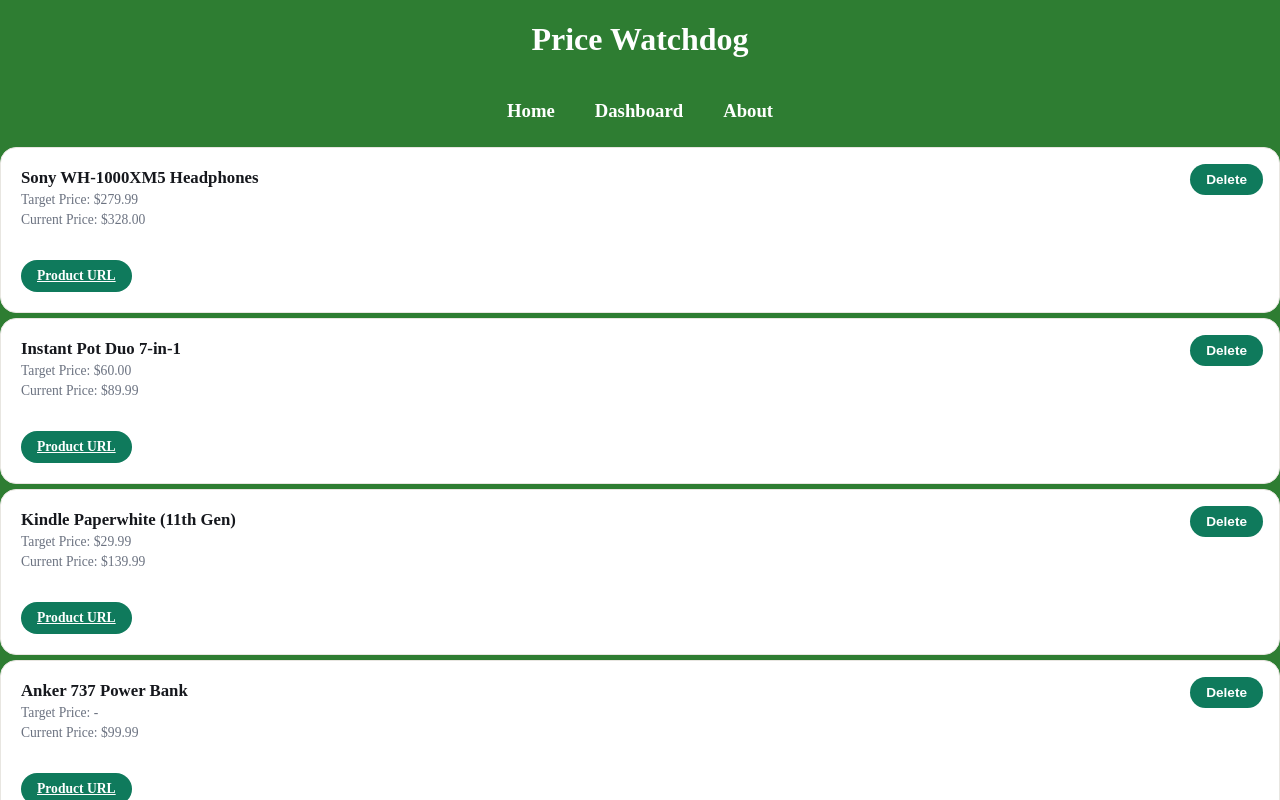
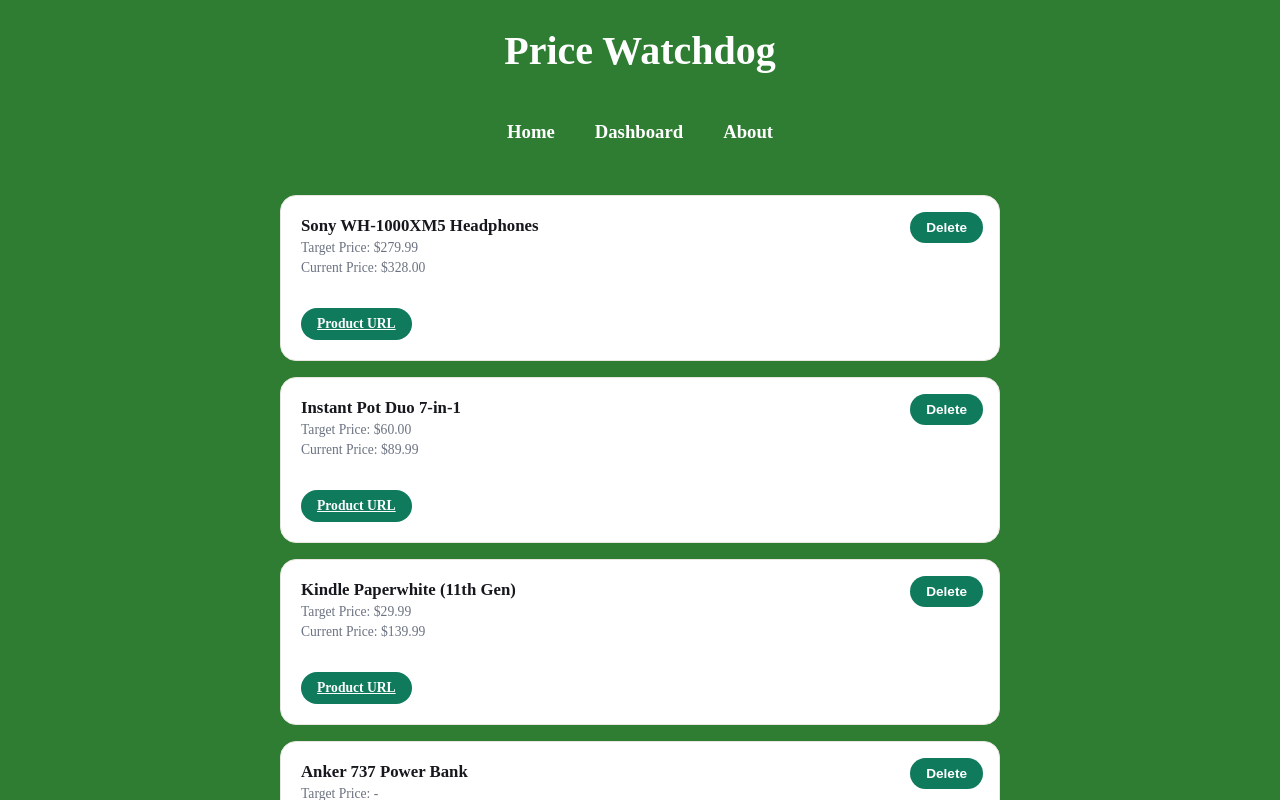
Before and after one commit to launchabi/Price-Watchdog, a React (Vite) app in the folder price-watchdog/: page /dashboard in a window 1280 px wide. Shown: the top 800 px of the page. Built offline with nearby package versions, Linux system fonts and the light colour scheme.

Commit message:
added media queries

```diff
--- a/price-watchdog/src/styling/Dashboard.css
+++ b/price-watchdog/src/styling/Dashboard.css
@@ -1,3 +1,14 @@
+.dashboard {
+    padding: 1rem;
+}
+
+.product-list {
+    display: flex;
+    flex-direction: column;
+    gap: 1rem;
+    margin: 0 auto; /* centers once a max-width applies */
+}
+
 .modal-overlay {
     position: fixed;
     top: 0;
@@ -8,17 +19,19 @@
     display: flex;
     justify-content: center;
     align-items: center;
+    padding: 1rem; /* keeps the modal off the screen edges */
     z-index: 1000;
 }
 
 .modal-content {
     background-color: white;
-    padding: 2rem;
+    padding: 1.25rem;
     border-radius: 8px;
     display: flex;
     flex-direction: column;
     gap: 0.75rem;
-    min-width: 300px;
+    width: 100%;
+    max-width: 420px;
 }
 
 .modal-content > h2 {
@@ -36,4 +49,34 @@
     font-weight: 600;
     cursor: pointer;
     transition: background 150ms ease;
+    width: 200px;
+    margin: 0 auto;
 }
+
+/* ---------- Tablet ---------- */
+
+@media (min-width: 768px) {
+    .dashboard {
+        padding: 1.5rem;
+    }
+
+    .product-list {
+        max-width: 600px;
+    }
+
+    .modal-content {
+        padding: 2rem;
+    }
+}
+
+/* ---------- Desktop ---------- */
+
+@media (min-width: 1280px) {
+    .dashboard {
+        padding: 2rem;
+    }
+
+    .product-list {
+        max-width: 720px;
+    }
+}
--- a/price-watchdog/src/styling/Home.css
+++ b/price-watchdog/src/styling/Home.css
@@ -1,13 +1,12 @@
 .home {
   max-width: 640px;
   margin: 0 auto;
-  padding: 4rem 1.5rem;
+  padding: 2rem 1rem;
   text-align: center;
-  color: black;
 }
 
 .home > h2 {
-  font-size: 2rem;
+  font-size: 1.5rem;
   font-weight: 600;
   margin-bottom: 2rem;
   line-height: 1.3;
@@ -16,7 +15,6 @@
 .home-heading {
   margin-bottom: 2.5rem;
 }
-
 
 .home-heading > ol {
   font-size: 1.15rem;
@@ -60,3 +58,27 @@
   padding-top: 1.5rem;
   border-top: 1px solid white;
 }
+
+/* ---------- Tablet ---------- */
+
+@media (min-width: 768px) {
+  .home {
+    padding: 3rem 1.5rem;
+  }
+
+  .home > h2 {
+    font-size: 1.75rem;
+  }
+}
+
+/* ---------- Desktop ---------- */
+
+@media (min-width: 1280px) {
+  .home {
+    padding: 4rem 1.5rem;
+  }
+
+  .home > h2 {
+    font-size: 2rem;
+  }
+}
--- a/price-watchdog/src/styling/Navbar.css
+++ b/price-watchdog/src/styling/Navbar.css
@@ -1,17 +1,20 @@
 .title {
-    font-weight: 2.5rem;
+    font-size: 1.5rem;
     color: white;
     text-align: center;
 }
 
 .links {
+    display: flex;
+    flex-wrap: wrap;
+    justify-content: center;
     text-align: center;
 }
 
 .links > a {
     display: inline-block;
     text-align: center;
-    padding: 20px;
+    padding: 10px 12px;
     color: white;
     text-decoration: none;
     font-size: 1.17rem;
@@ -21,3 +24,27 @@
 .links > a:hover {
     text-decoration: underline;
 }
+
+/* ---------- Tablet ---------- */
+
+@media (min-width: 768px) {
+    .title {
+        font-size: 2rem;
+    }
+
+    .links > a {
+        padding: 16px;
+    }
+}
+
+/* ---------- Desktop ---------- */
+
+@media (min-width: 1280px) {
+    .title {
+        font-size: 2.5rem;
+    }
+
+    .links > a {
+        padding: 20px;
+    }
+}
--- a/price-watchdog/src/styling/ProductCard.css
+++ b/price-watchdog/src/styling/ProductCard.css
@@ -5,8 +5,6 @@
     border: 1px solid #e8e6e1;
     border-radius: 16px;
     padding: 20px;
-    margin-top: 5px;
-    margin-bottom: 5px;
     transition: box-shadow 180ms ease, transform 180ms ease;
 }
 
@@ -49,6 +47,8 @@
 
 .product-card-footer {
     display: flex;
+    flex-wrap: wrap;
+    gap: 8px;
     align-items: center;
     justify-content: space-between;
     margin-top: 16px;
```
